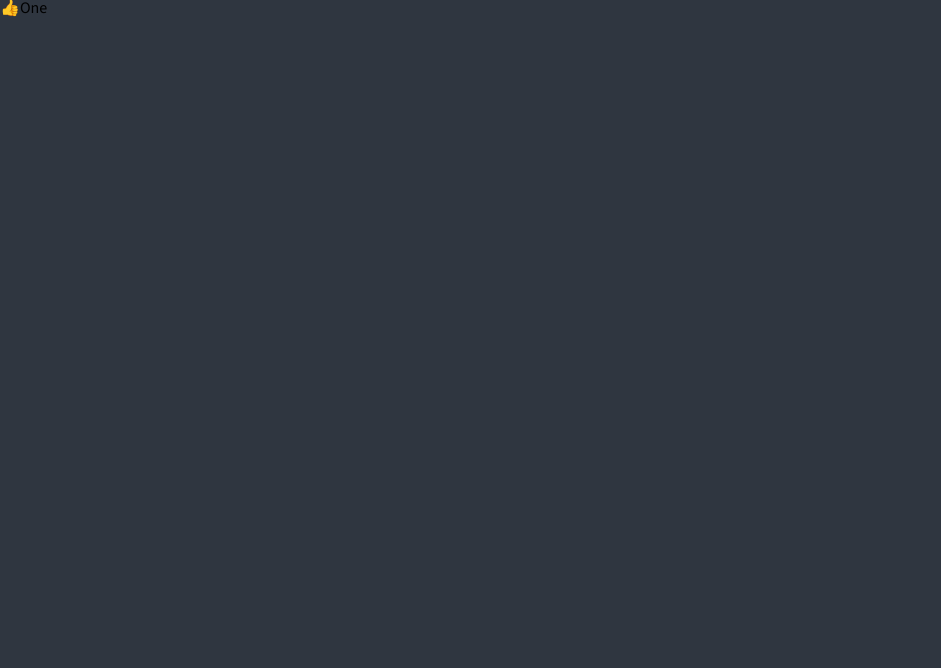
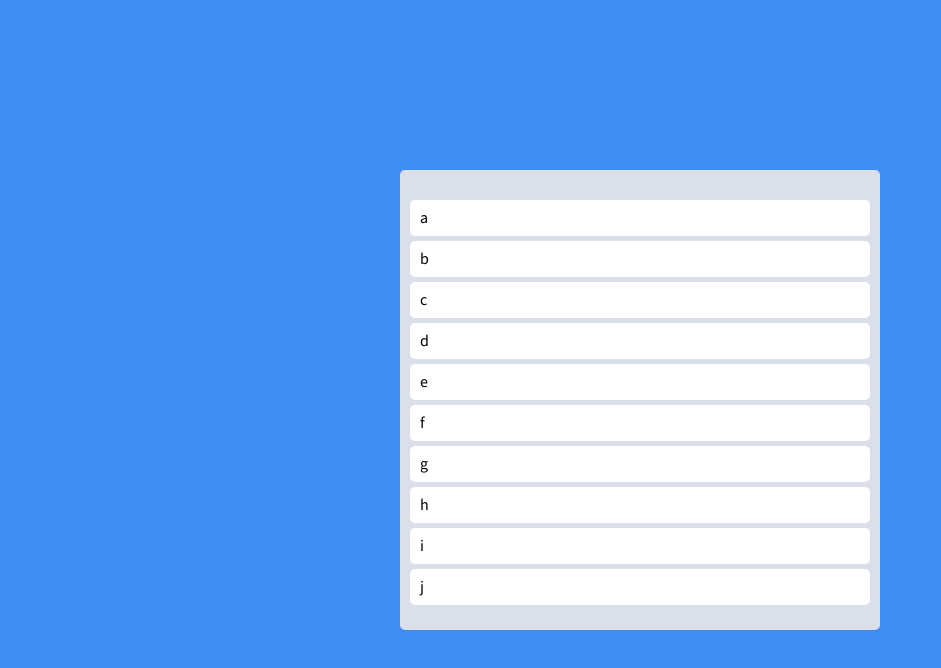
Before and after one commit to systic2/react-masterclass, a React (Create React App) app: page / in a window 1280 px wide. Shown: the top 668 px of the page, without its empty margins (0-941 px from the left). Built offline with nearby package versions, Linux system fonts and the light colour scheme.

Commit message:
Styles and Placeholders

```diff
--- a/src/Root.tsx
+++ b/src/Root.tsx
@@ -1,6 +1,6 @@
 import React from "react";
 import { Outlet } from "react-router-dom";
-import { createGlobalStyle } from "styled-components";
+import styled, { createGlobalStyle } from "styled-components";
 import { DragDropContext, Droppable, Draggable } from "react-beautiful-dnd";
 
 const GlobalStyle = createGlobalStyle`
@@ -64,7 +64,7 @@
   body {
     font-family: "Source Sans 3", sans-serif;
     background-color: ${(props) => props.theme.bgColor};
-    color: ${(props) => props.theme.textColor};
+    color: black;
   }
 
   a {
@@ -73,27 +73,68 @@
   }
 `;
 
+const Wrapper = styled.div`
+  display: flex;
+  max-width: 480px;
+  width: 100%;
+  margin: 0 auto;
+  justify-content: center;
+  align-items: center;
+  height: 100vh;
+`;
+
+const Boards = styled.div`
+  display: grid;
+  width: 100%;
+  grid-template-columns: repeat(1, 1fr);
+`;
+
+const Board = styled.div`
+  padding: 20px 10px;
+  padding-top: 30px;
+  background-color: ${(props) => props.theme.boardColor};
+  border-radius: 5px;
+  min-height: 200px;
+`;
+
+const Card = styled.div`
+  border-radius: 5px;
+  margin-bottom: 5px;
+  padding: 10px 10px;
+  background-color: ${(props) => props.theme.cardColor};
+`;
+
+const toDos = ["a", "b", "c", "d", "e", "f", "g", "h", "i", "j"];
+
 function Root() {
   return (
     <>
       <GlobalStyle />
       <DragDropContext onDragEnd={() => {}}>
-        <div>
+        <Wrapper>
+          <Boards>
             <Droppable droppableId="one">
               {(magic) => (
-              <ul ref={magic.innerRef} {...magic.droppableProps}>
-                <Draggable draggableId="first" index={0}>
+                <Board ref={magic.innerRef} {...magic.droppableProps}>
+                  {toDos.map((toDo, index) => (
+                    <Draggable draggableId={toDo} index={index}>
                       {(magic) => (
-                    <li ref={magic.innerRef} {...magic.draggableProps}>
-                      <span {...magic.dragHandleProps}>👍</span>
-                      One
-                    </li>
+                        <Card
+                          ref={magic.innerRef}
+                          {...magic.dragHandleProps}
+                          {...magic.draggableProps}
+                        >
+                          {toDo}
+                        </Card>
                       )}
                     </Draggable>
-              </ul>
+                  ))}
+                  {magic.placeholder}
+                </Board>
               )}
             </Droppable>
-        </div>
+          </Boards>
+        </Wrapper>
       </DragDropContext>
       <Outlet />
     </>
--- a/src/styled.d.ts
+++ b/src/styled.d.ts
@@ -2,8 +2,8 @@
 
 declare module "styled-components" {
   export interface DefaultTheme {
-    textColor: string;
     bgColor: string;
-    accentColor: string;
+    boardColor: string;
+    cardColor: string;
   }
 }
--- a/src/theme.ts
+++ b/src/theme.ts
@@ -1,7 +1,7 @@
 import { DefaultTheme } from "styled-components";
 
 export const darkTheme: DefaultTheme = {
-  bgColor: "#2f3640",
-  textColor: "black",
-  accentColor: "#8c7ae6",
+  bgColor: "#3f8cf2",
+  boardColor: "#DADFE9",
+  cardColor: "white",
 };
```
Lines whose indentation alone changed are shown as unchanged.
